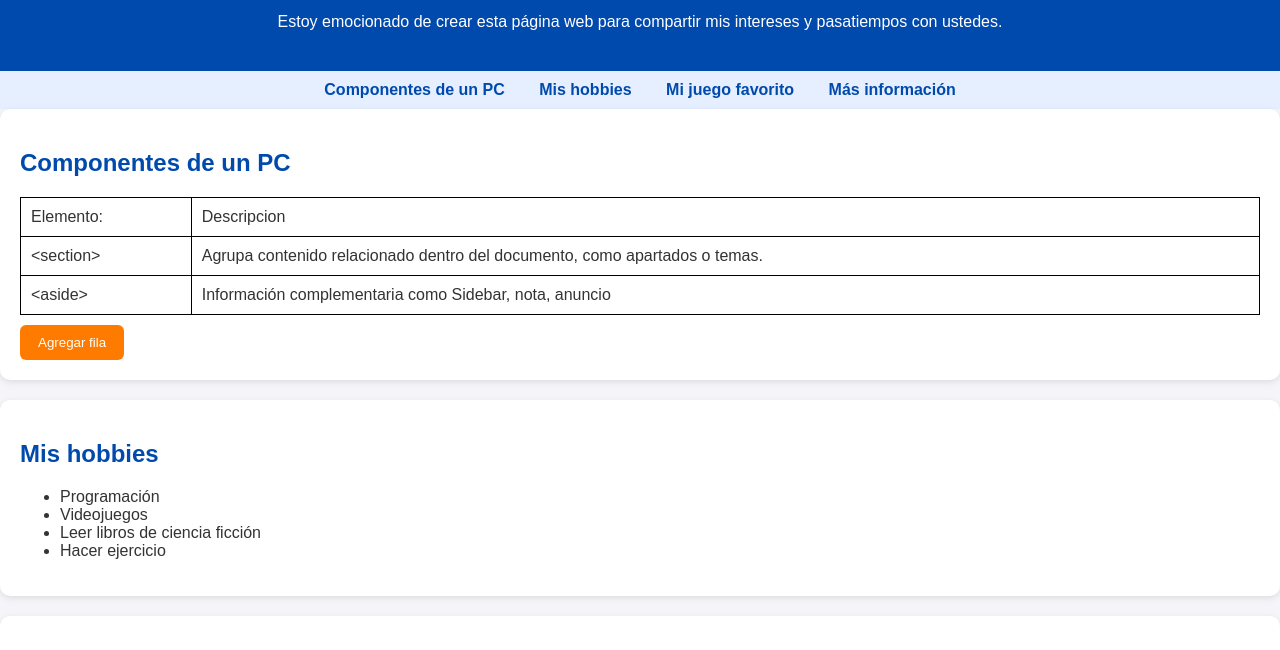
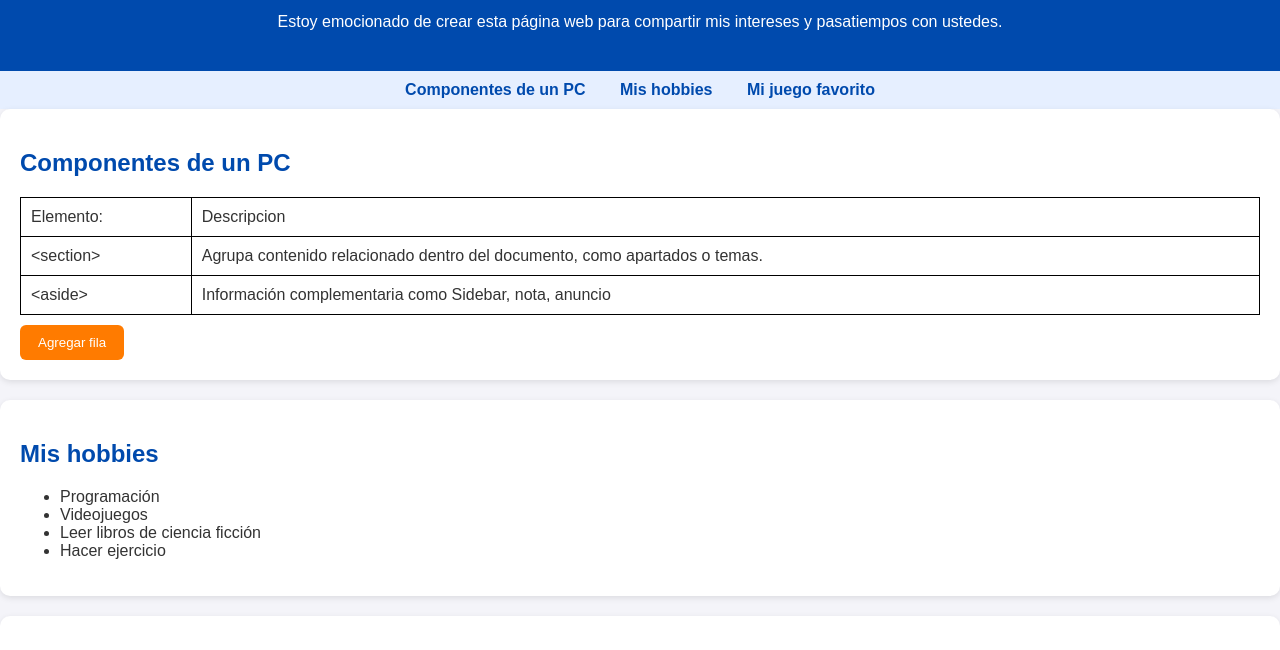
Before and after one commit to josevac1/icc-ppw-u1-mi_pagina_web, a plain HTML site: page index.html in a window 1280 px wide. Shown: the part 150-800 px from the top of the page. Drawn offline with Linux system fonts and the light colour scheme.

Commit message:
primera practica v1.7

```diff
--- a/index.html
+++ b/index.html
@@ -26,7 +26,6 @@
       <li><a href="#componentes">Componentes de un PC</a></li>
       <li><a href="#hobbies">Mis hobbies</a></li>
       <li><a href="#juego">Mi juego favorito</a></li>
-      <li><a href="#info">Más información</a></li>
     </ul>
   </nav>
 
```
